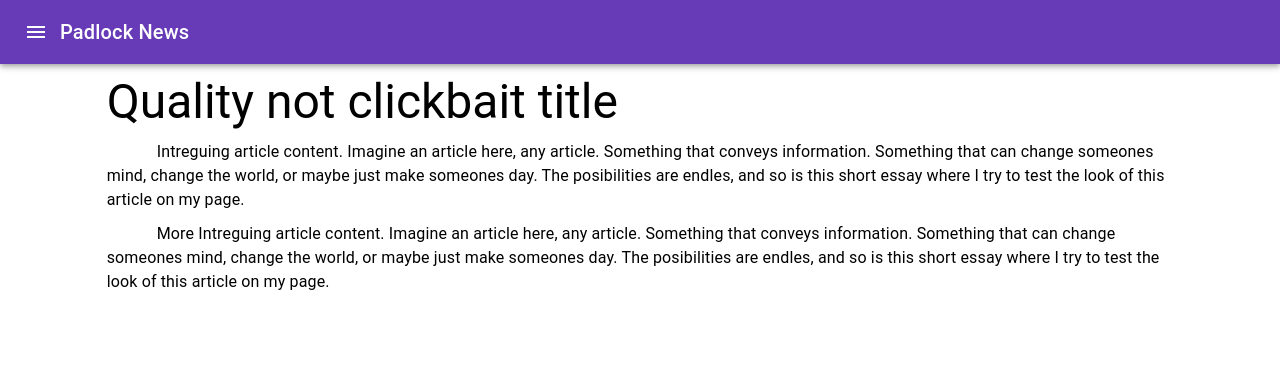
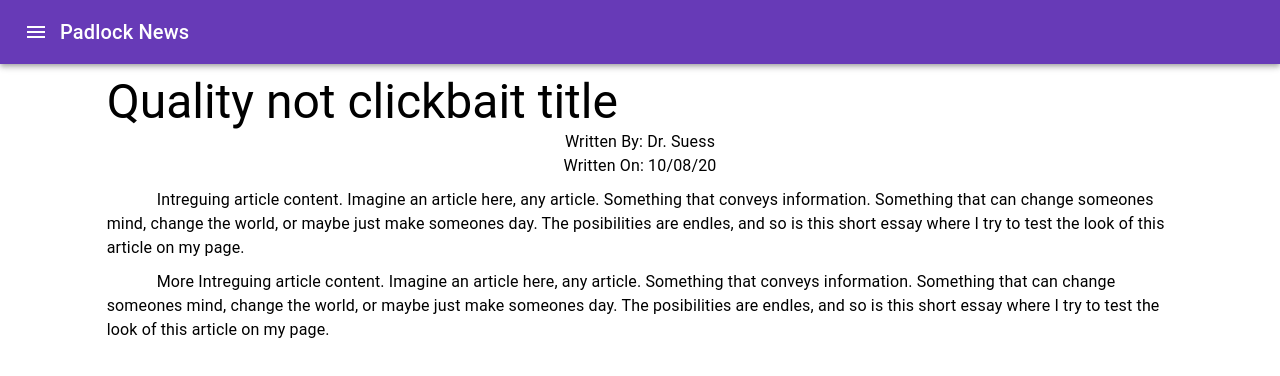
Before and after one commit to brendankhoury/Padlock-News, a React (Create React App) app in the folder client/: page /read in a window 1280 px wide. Shown: the top 376 px of the page. Built offline with nearby package versions, Linux system fonts and the light colour scheme.

Commit message:
Added author and dateWritten to the article object

```diff
--- a/client/src/components/ArticleComponent.jsx
+++ b/client/src/components/ArticleComponent.jsx
@@ -13,6 +13,8 @@ const useStyles = makeStyles((theme) => ({
 
 const articleTest = {
     "title":"Quality not clickbait title",
+    "author": "Dr. Suess",
+    "dateWritten": "10/08/20",
     "content": `Intreguing article content. Imagine an article here, any article. Something that conveys information. Something that can change someones mind, change the world, or maybe just make someones day. The posibilities are endles, and so is this short essay where I try to test the look of this article on my page.
     More Intreguing article content. Imagine an article here, any article. Something that conveys information. Something that can change someones mind, change the world, or maybe just make someones day. The posibilities are endles, and so is this short essay where I try to test the look of this article on my page. `
 
@@ -29,6 +31,10 @@ export default function ViewArticle(props) {
             <Grid item xs={12} sm={10}>
                 <article className = {classes.article}>
                     <Typography variant="h3">{articleTest.title}</Typography>
+                    <center>
+                        <Typography >Written By: {articleTest.author}</Typography>
+                        <Typography >Written On: {articleTest.dateWritten}</Typography>
+                    </center>
                     {articleTest.content.split('\n').map(paragraph => <Typography className={classes.paragraph}>{paragraph}</Typography>)}
                 </article>
             </Grid>
```
